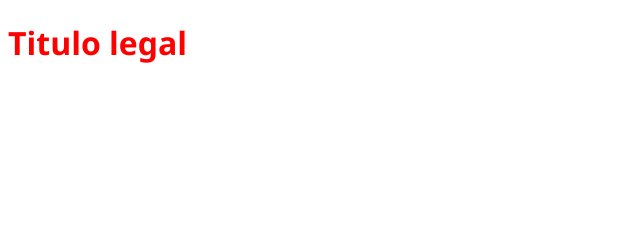
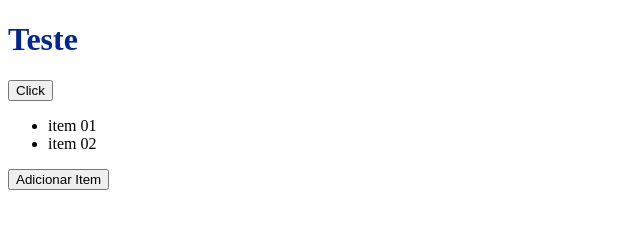
Before and after one commit to felipe-tneves/ExerciciosJs-Manha, a plain HTML site: page dom/index.html in a window 1280 px wide. Shown: the whole page, without its empty margins (0-640 px from the left). Drawn offline with Linux system fonts and the light colour scheme.

Commit message:
feat: exemplos de aplicação do DOM

```diff
--- a/dom/index.html
+++ b/dom/index.html
@@ -7,6 +7,19 @@
 
 </head>
 <body>
+    <h1 id="titulo">Teste</h1>
+
+    <button id="botao" onclick="somarCliques()">Click</button>
+
+
+    <ul id="minhaLista">
+        <li>item 01</li>
+        <li>item 02</li>
+    </ul>
+
+    <button id="botao02" onclick="adicionarItem()">Adicionar Item</button>
+
+
 
     <script src="script.js"></script>
 </body>
--- a/dom/script.js
+++ b/dom/script.js
@@ -1,11 +1,49 @@
-// Substitui o conteúdo do body do documento HTML com um novo elemento <h1> com id "titulo" e texto "Titulo legal"
-document.body.innerHTML = '<h1 id="titulo">Titulo legal</h1>'
+// // Substitui o conteúdo do body do documento HTML com um novo elemento <h1> com id "titulo" e texto "Titulo legal"
+// document.body.innerHTML = '<h1 id="titulo">Titulo legal</h1>'
 
-// Obtém a referência do elemento <h1> pelo seu id "titulo" e armazena na variável titulo
-let titulo = document.getElementById("titulo")
+// // Obtém a referência do elemento <h1> pelo seu id "titulo" e armazena na variável titulo
+// let titulo = document.getElementById("titulo")
 
-// Define a propriedade fontFamily do elemento titulo para "Segoe UI", mudando a fonte do texto
-titulo.style.fontFamily = "Segoe UI"
+// // Define a propriedade fontFamily do elemento titulo para "Segoe UI", mudando a fonte do texto
+// titulo.style.fontFamily = "Segoe UI"
 
-// Define a propriedade color do elemento titulo para "red", mudando a cor do texto para vermelho
-titulo.style.color = "red"
+// // Define a propriedade color do elemento titulo para "red", mudando a cor do texto para vermelho
+// titulo.style.color = "red"
+
+
+//Seleciona o elemento com ID "titulo" do documento(document)
+let titulo = window.document.getElementById("titulo")
+
+//Difine a cor do texto do elemento "titulo"
+titulo.style.color = "#002596"
+
+//Define a tipografia do elemento
+titulo.style.fontFamily = "Montserrat"
+
+//Inicializa uma variavel
+let clique = 0;
+
+//Função para contagem de cliques
+const somarCliques = () => {
+
+    //Incrementou 1 no valor da variavel
+    clique++
+
+    //Seleciona o botaão por querSelector e atualiza a quantidad ede cliques no html
+    document.querySelector("#botao").innerHTML = clique
+
+}
+
+const adicionarItem = () => {
+    //Criar um novo elemento li(item da lista)
+    let novoItem = document.createElement("li")
+
+    //Define o texto do no item
+    novoItem.textContent = "Novo Item"
+
+    //Identifica o elemento que vai ser adicionado
+    let lista = document.getElementById("minhaLista")
+
+    //Adiciona um novo item a lista
+    lista.appendChild(novoItem);
+}
```
